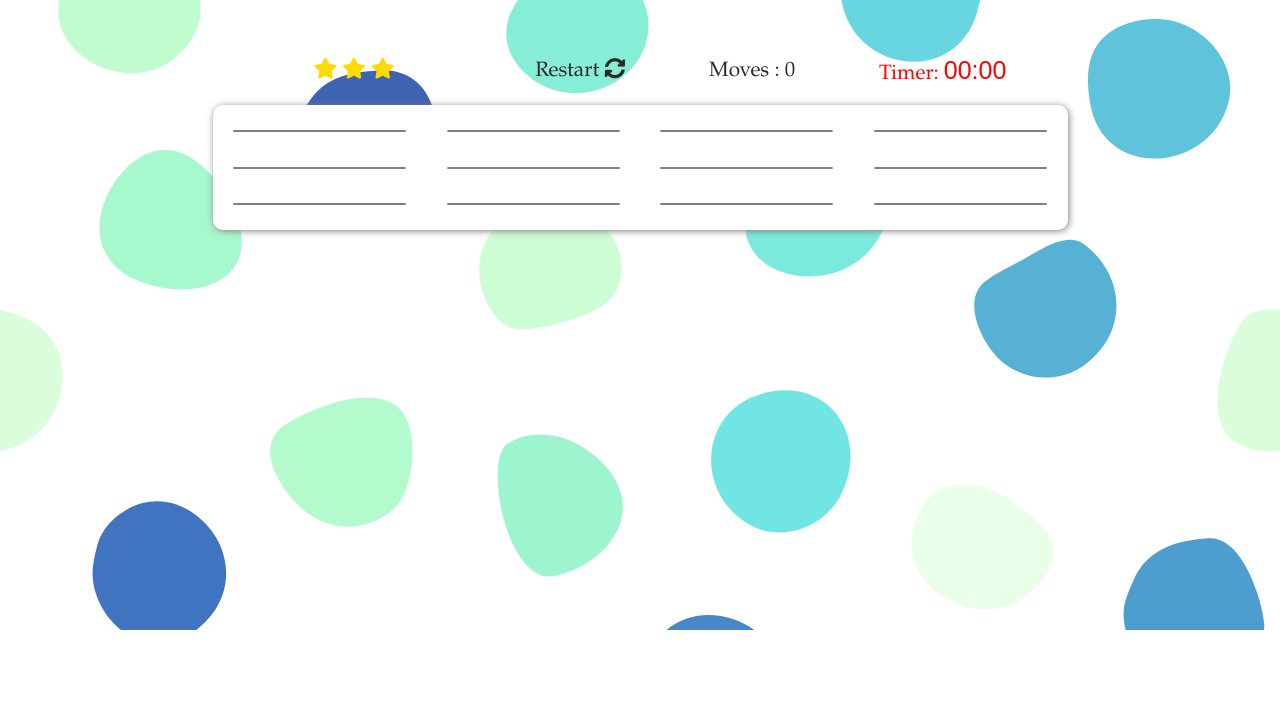
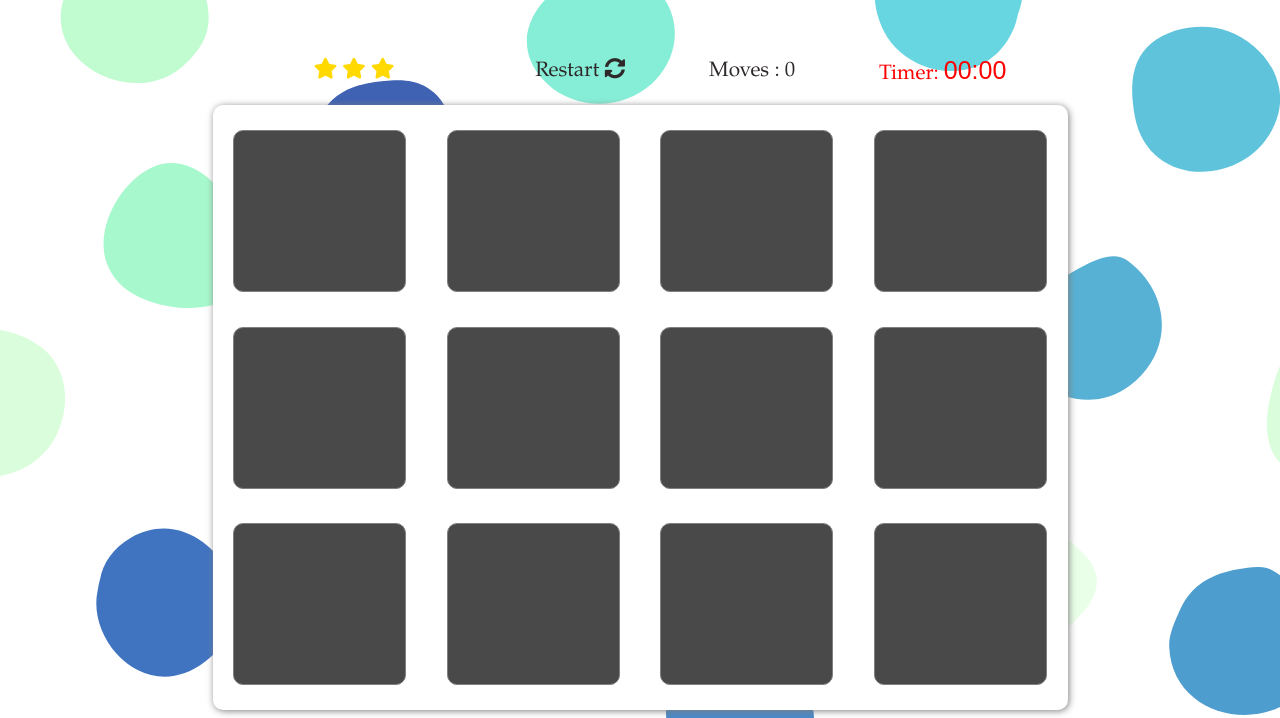
Before and after one commit to KarenOk/KarenOk.github.io, a plain HTML site: page match-up/index.html in a window 1280 px wide. Shown: the part 170-888 px from the top of the page. Before the commit the page ends 800 px from the top, so only its background shows below. Drawn offline with Linux system fonts and the light colour scheme; a web font is replaced by a local one.

```diff
--- a/match-up/css/main.css
+++ b/match-up/css/main.css
@@ -9,6 +9,7 @@
     background-image: url(../images/Dalmatian-Spots.svg);
     background-size: cover;
     background-repeat: no-repeat;
+
 }
 
 .flex-container {
@@ -131,10 +132,7 @@
     color: white;
     font-size: 0;
     width: 20%;
-    height: 20%;
-    /* height: 40px; */
-    /* padding-top: 20%;
-    position: relative; */
+    min-height: 20vh;
     margin: 2% 0;
     border-radius: 10px;
     background-color: #494949;
```
